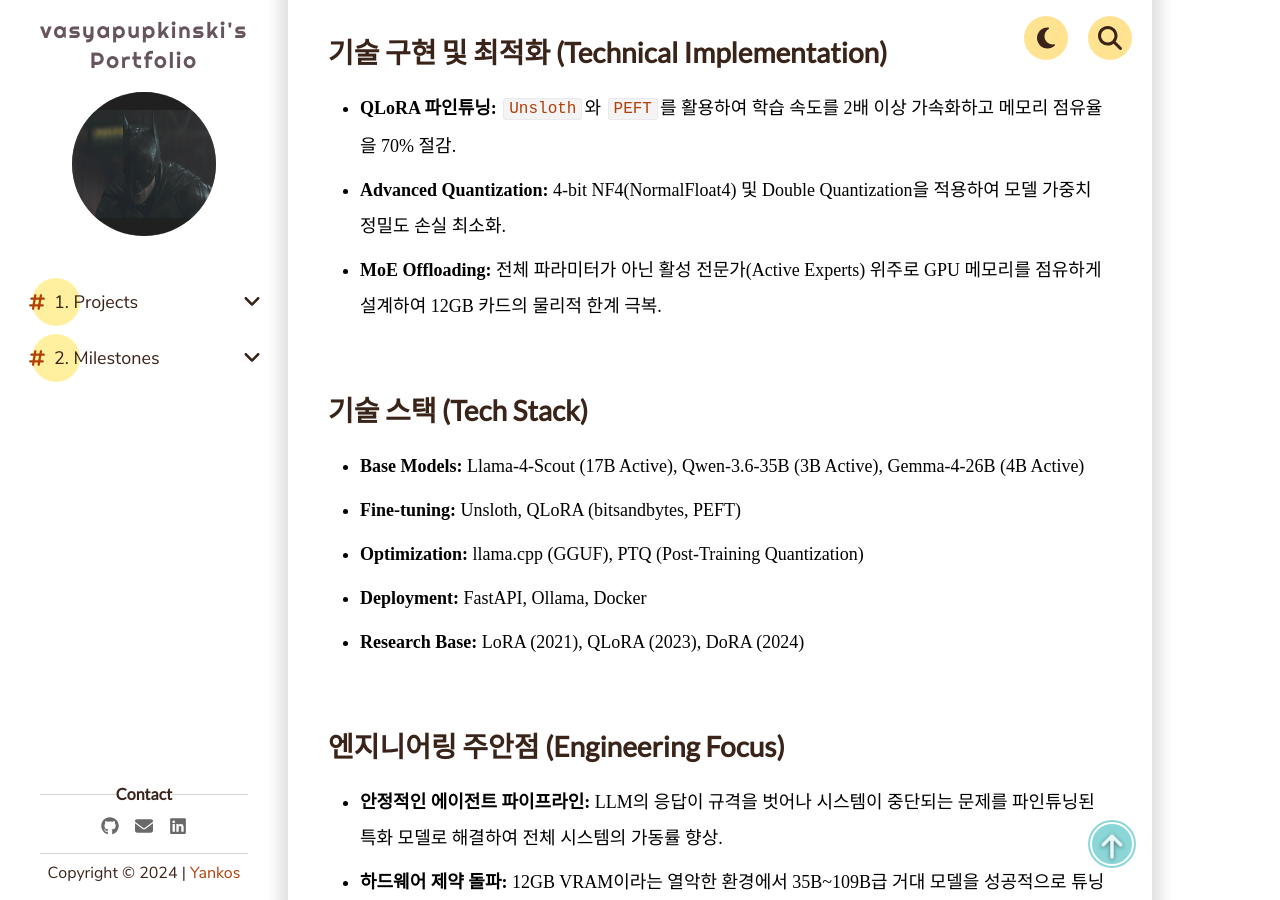
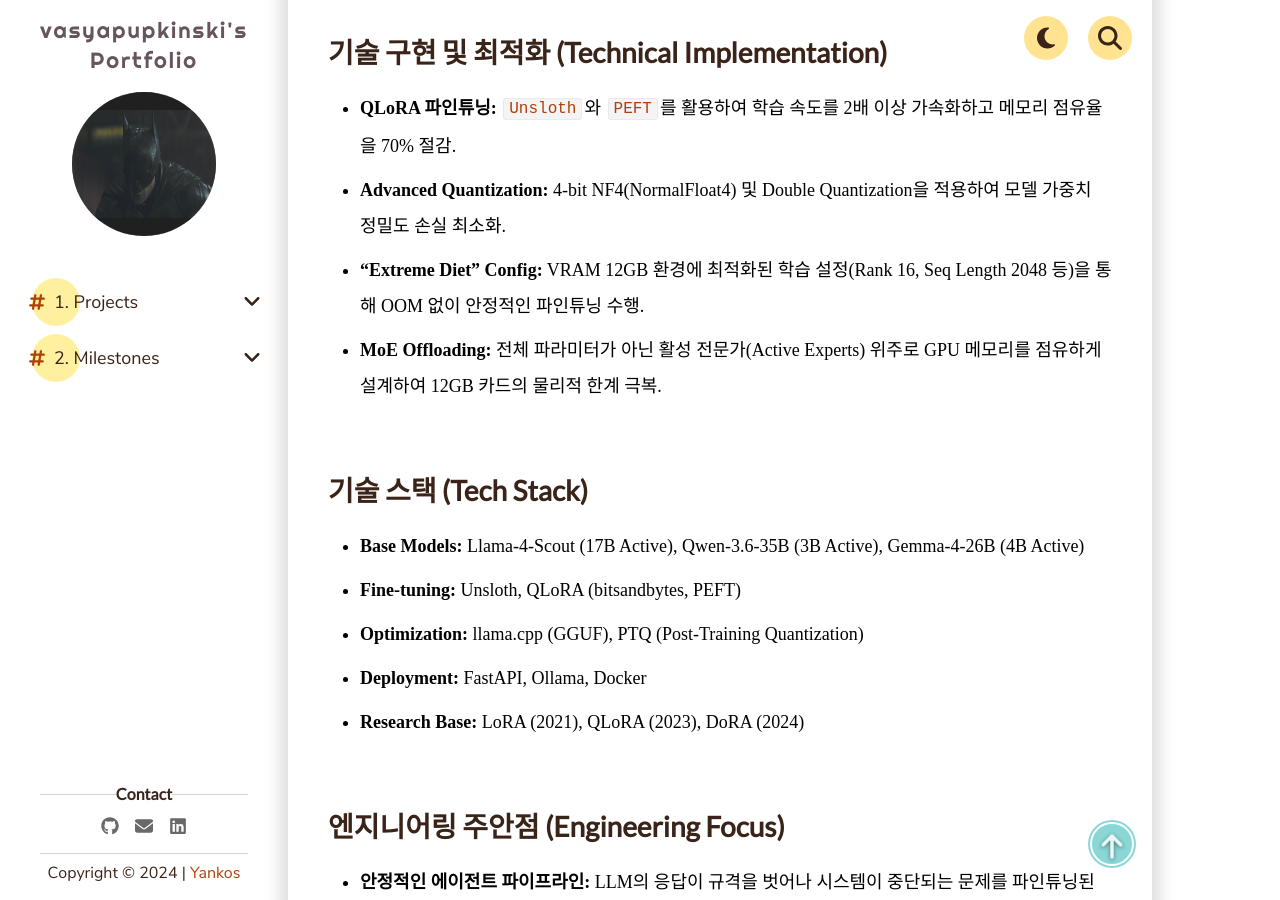
Before and after one commit to vasyapupkinski/vasyapupkinski.github.io, a Jekyll site: the page built from _pages/1. Projects/Personal Projects/structx-llm-json-extractor.md, in a window 1280 px wide and 900 px high, scrolled down 1495 px. Built offline with Jekyll 4.4.1, drawn with Linux system fonts in a browser that asks for light colours; comment, search, counter and statistics services are not loaded.

Commit message:
docs: Add Extreme Diet QLoRA configuration details

```diff
--- a/_pages/1. Projects/Personal Projects/structx-llm-json-extractor.md
+++ b/_pages/1. Projects/Personal Projects/structx-llm-json-extractor.md
@@ -25,6 +25,7 @@ date: 2026-05-11
 ## 기술 구현 및 최적화 (Technical Implementation)
 - **QLoRA 파인튜닝:** `Unsloth`와 `PEFT`를 활용하여 학습 속도를 2배 이상 가속화하고 메모리 점유율을 70% 절감.
 - **Advanced Quantization:** 4-bit NF4(NormalFloat4) 및 Double Quantization을 적용하여 모델 가중치 정밀도 손실 최소화.
+- **"Extreme Diet" Config:** VRAM 12GB 환경에 최적화된 학습 설정(Rank 16, Seq Length 2048 등)을 통해 OOM 없이 안정적인 파인튜닝 수행.
 - **MoE Offloading:** 전체 파라미터가 아닌 활성 전문가(Active Experts) 위주로 GPU 메모리를 점유하게 설계하여 12GB 카드의 물리적 한계 극복.
 
 ## 기술 스택 (Tech Stack)
```
